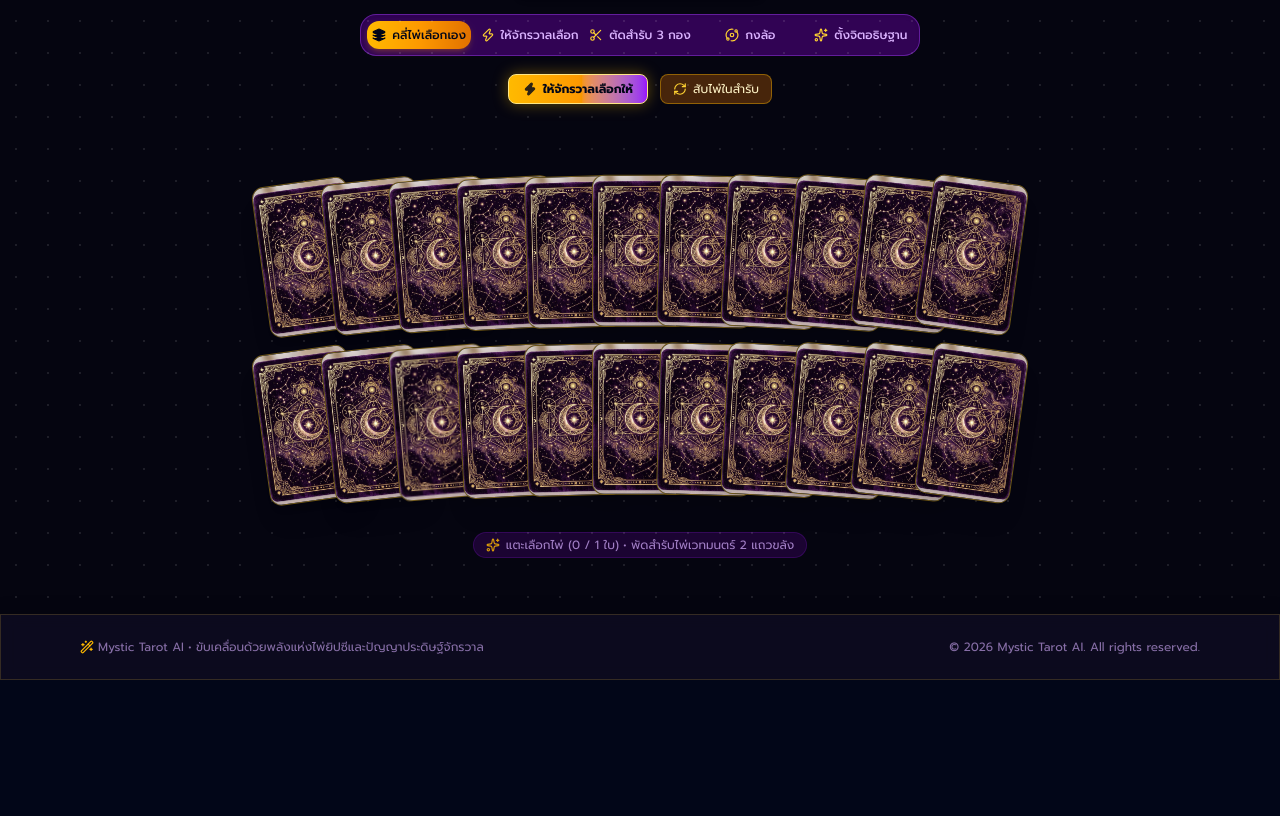
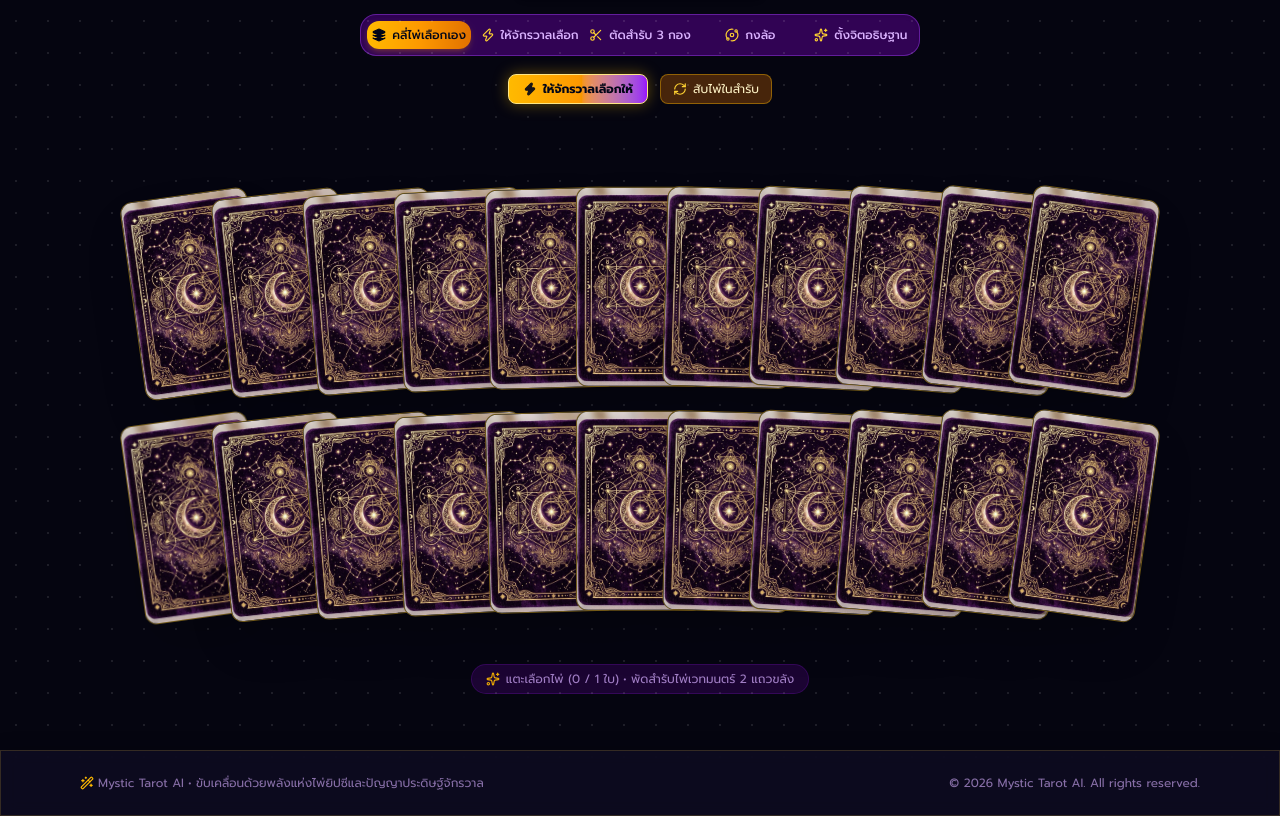
Before and after one commit to pondz1/MysticTarot, a React (Vite) app: page / in a window 1280 px wide. Shown: the part 731-1547 px from the top of the page. Before the commit the page ends 1411 px from the top, so only its background shows below. Built offline with nearby package versions, Linux system fonts and the light colour scheme.

Commit message:
style: scale up FanDeckView card size by ~40% and expand stage container width

```diff
--- a/src/components/deck/FanDeckView.tsx
+++ b/src/components/deck/FanDeckView.tsx
@@ -31,14 +31,14 @@ export const FanDeckView: React.FC<FanDeckViewProps> = ({
   const row2 = deck.slice(halfLength);
 
   const renderCardRow = (rowCards: TarotCard[], startIdxOffset: number) => (
-    <div className="flex justify-center items-center w-full max-w-full mx-auto my-1 sm:my-2">
+    <div className="flex justify-center items-center w-full max-w-full mx-auto my-1.5 sm:my-3">
       {rowCards.map((card, idx) => {
         const globalIdx = startIdxOffset + idx;
         const isPicked = selectedCards.some((sc) => sc.card.id === card.id);
 
         // Elegant gentle fan curve per 11-card row (-8deg to +8deg)
         const fanAngle = (idx - 5) * 1.6;
-        const arcY = Math.abs(idx - 5) * 0.9;
+        const arcY = Math.abs(idx - 5) * 1.1;
 
         return (
           <motion.div
@@ -57,10 +57,10 @@ export const FanDeckView: React.FC<FanDeckViewProps> = ({
                     rotate: (Math.random() - 0.5) * 20,
                   }
                 : isPicked
-                ? { y: -26, scale: 1.18, rotate: 0, zIndex: 50 }
-                : { y: [arcY, arcY - 3, arcY], rotate: fanAngle, zIndex: idx + 1 }
+                ? { y: -30, scale: 1.18, rotate: 0, zIndex: 50 }
+                : { y: [arcY, arcY - 4, arcY], rotate: fanAngle, zIndex: idx + 1 }
             }
-            whileHover={{ y: -22, scale: 1.15, rotate: 0, zIndex: 45 }}
+            whileHover={{ y: -26, scale: 1.15, rotate: 0, zIndex: 45 }}
             transition={{
               duration: isShuffling ? 0.3 : 0.2,
               ease: 'easeOut',
@@ -69,12 +69,12 @@ export const FanDeckView: React.FC<FanDeckViewProps> = ({
             onClick={() => onPickCard(card)}
             style={{
               transformOrigin: 'bottom center',
-              marginLeft: idx > 0 ? 'calc(-2.1vw - 5px)' : '0px',
+              marginLeft: idx > 0 ? 'calc(-2.5vw - 10px)' : '0px',
             }}
-            className={`relative w-10 xs:w-12 sm:w-20 md:w-24 h-16 xs:h-20 sm:h-32 md:h-38 rounded-lg sm:rounded-xl cursor-pointer shadow-xl border bg-slate-900 flex flex-col items-center justify-center p-0.5 select-none overflow-hidden shrink-0 transition-shadow duration-200 ${
+            className={`relative w-12 xs:w-14 sm:w-24 md:w-28 lg:w-32 h-19 xs:h-22 sm:h-38 md:h-44 lg:h-50 rounded-lg sm:rounded-xl cursor-pointer shadow-2xl border bg-slate-900 flex flex-col items-center justify-center p-0.5 select-none overflow-hidden shrink-0 transition-shadow duration-200 ${
               isPicked
-                ? 'border-amber-400 ring-2 ring-amber-300 shadow-[0_0_30px_rgba(234,179,8,0.9)]'
-                : 'border-amber-400/40 hover:border-amber-300 hover:shadow-[0_0_22px_rgba(234,179,8,0.6)]'
+                ? 'border-amber-400 ring-2 ring-amber-300 shadow-[0_0_35px_rgba(234,179,8,0.95)]'
+                : 'border-amber-400/40 hover:border-amber-300 hover:shadow-[0_0_24px_rgba(234,179,8,0.65)]'
             }`}
           >
             <img
@@ -104,7 +104,7 @@ export const FanDeckView: React.FC<FanDeckViewProps> = ({
       {/* 2-Row Magical Gentle Fan Deck Display */}
       <div
         ref={deckContainerRef}
-        className="relative w-full max-w-4xl flex flex-col items-center justify-center pt-8 pb-3 sm:pt-10 sm:pb-4 px-1 sm:px-4 my-2"
+        className="relative w-full max-w-5xl md:max-w-6xl flex flex-col items-center justify-center pt-8 pb-4 sm:pt-12 sm:pb-6 px-1 sm:px-4 my-2"
       >
         {renderCardRow(row1, 0)}
         {renderCardRow(row2, halfLength)}
@@ -112,7 +112,7 @@ export const FanDeckView: React.FC<FanDeckViewProps> = ({
 
       {/* Helper Text */}
       {!isSelectionComplete && (
-        <p className="text-[10px] sm:text-xs text-purple-300/70 mt-1 flex items-center gap-1.5 px-3 py-1 rounded-full bg-purple-950/40 border border-purple-800/30">
+        <p className="text-[10px] sm:text-xs text-purple-300/70 mt-2 flex items-center gap-1.5 px-3.5 py-1.5 rounded-full bg-purple-950/40 border border-purple-800/30">
           <Sparkles className="w-3.5 h-3.5 text-amber-400 shrink-0 animate-pulse" />
           <span>แตะเลือกไพ่ ({selectedCards.length} / {targetCount} ใบ) • พัดสำรับไพ่เวทมนตร์ 2 แถวขลัง</span>
         </p>
```
